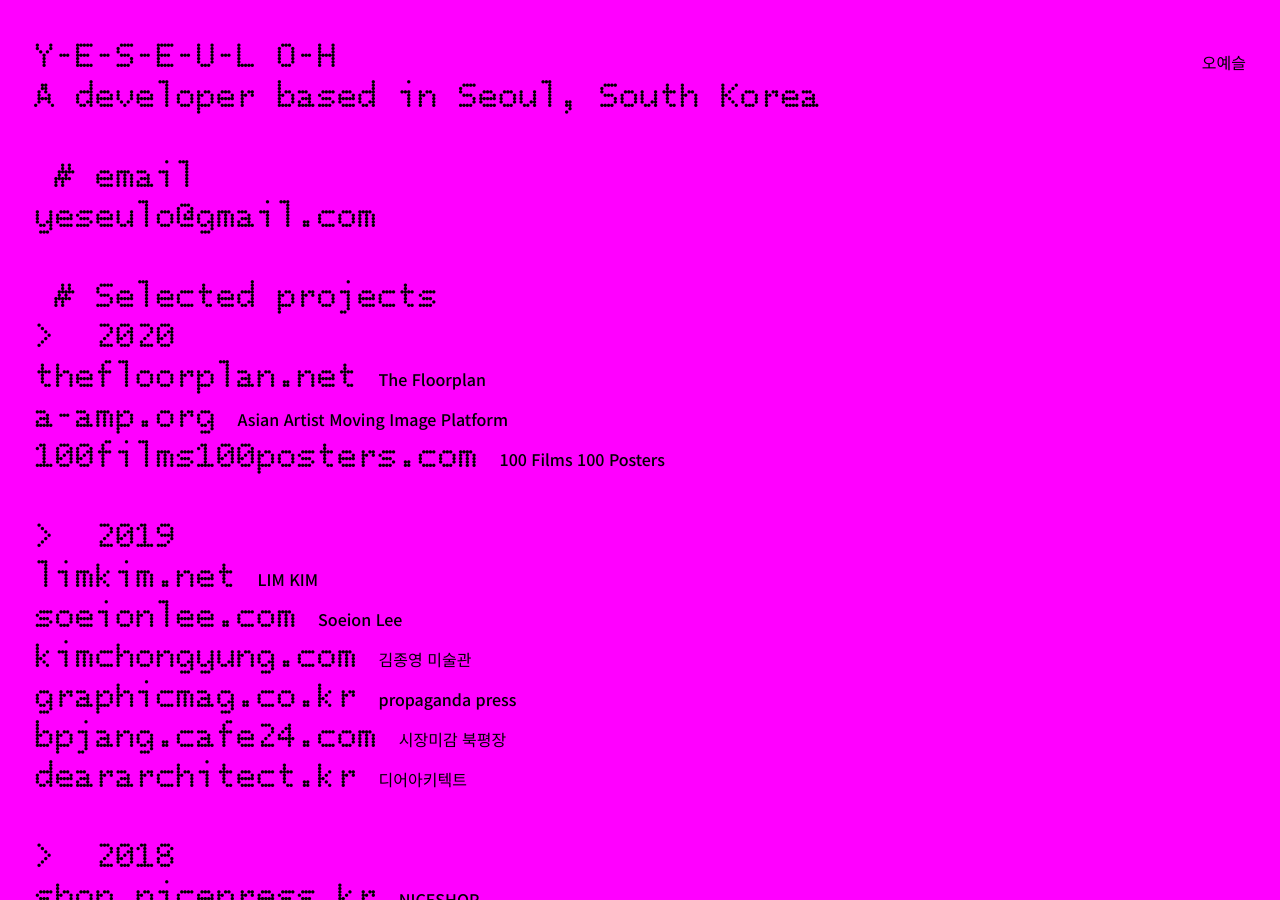
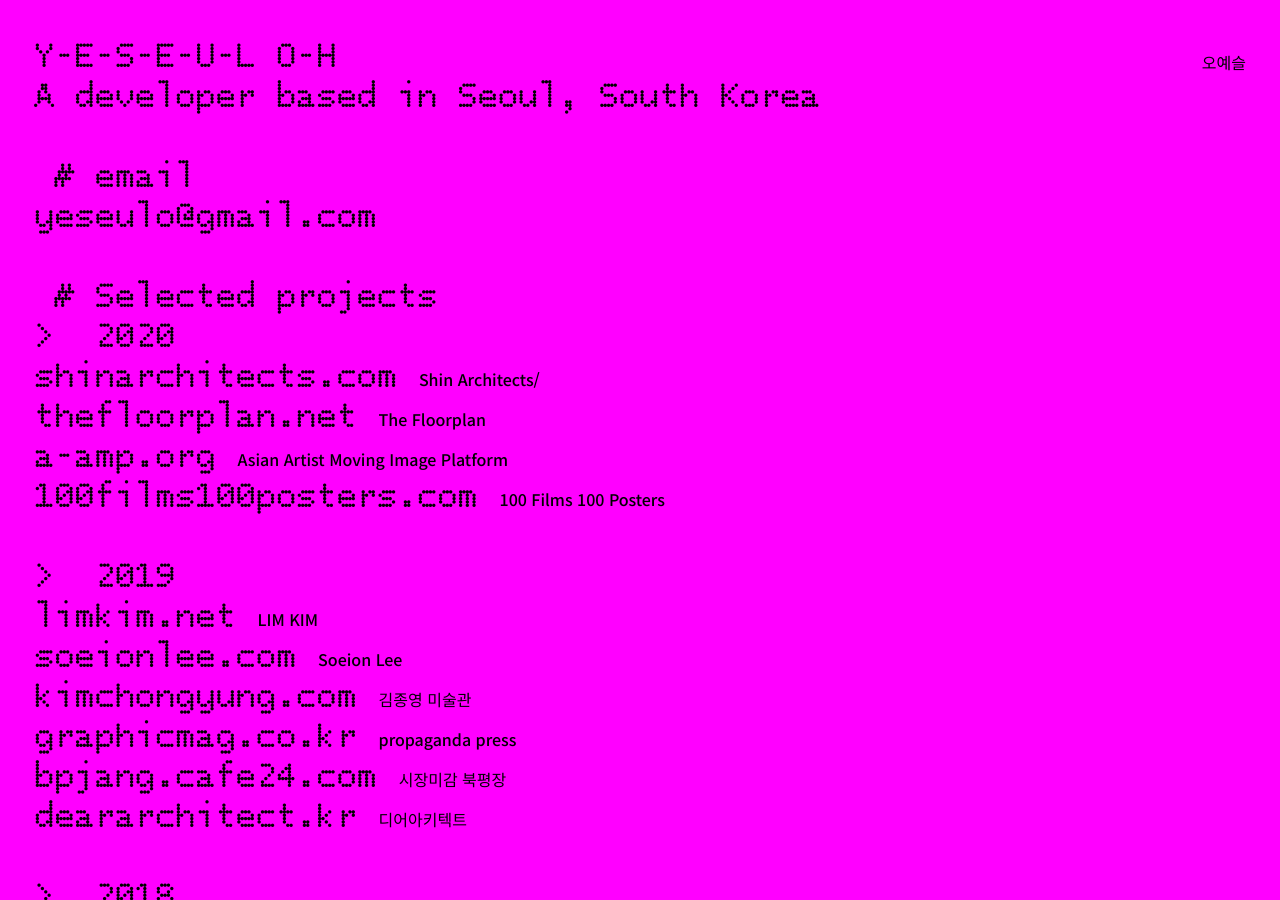
Before and after one commit to yeseulo/yeseulo.github.io, a Jekyll site: the page built from index.md, in a window 1280 px wide and 900 px high. Built offline with Jekyll 4.4.1, drawn with Linux system fonts in a browser that asks for light colours.

Commit message:
Add new project: Shin Architects

```diff
--- a/index.md
+++ b/index.md
@@ -7,6 +7,7 @@ image: assets/og-image.png
 ## &nbsp;# Selected projects
 
 ### >&nbsp;&nbsp;2020
+- [shinarchitects.com](https://shinarchitects.com){: target="_blank"}**Shin Architects/**
 - [thefloorplan.net](https://thefloorplan.net){: target="_blank"}**The Floorplan**
 - [a-amp.org](http://a-amp.org){: target="_blank"}**Asian Artist Moving Image Platform**
 - [100films100posters.com](http://100films100posters.com){: target="_blank"}**100 Films 100 Posters**
```
